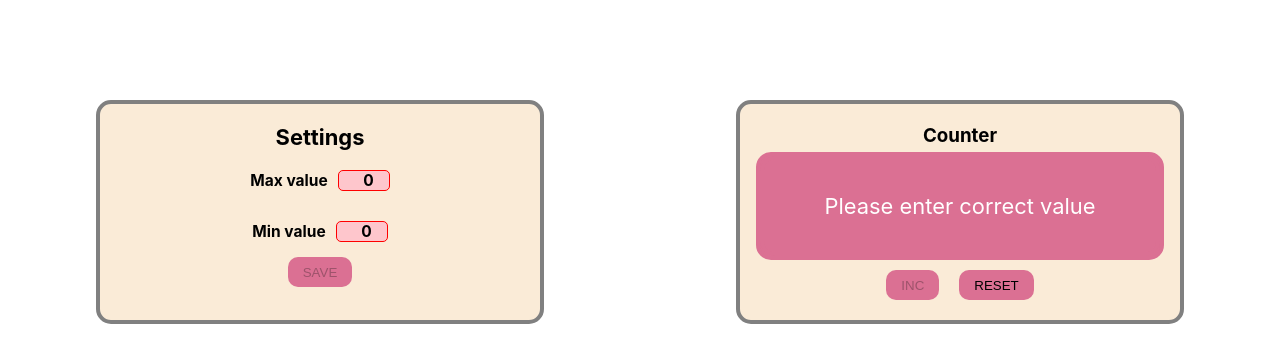
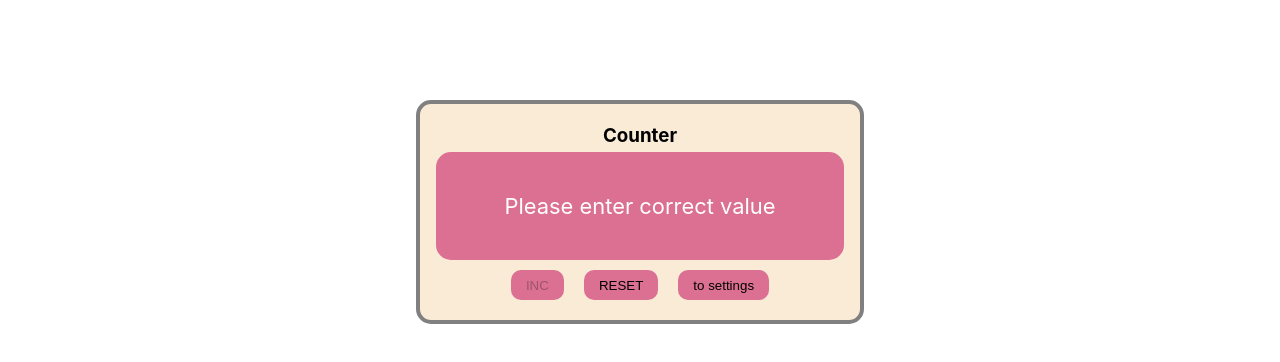
Before and after one commit to LizaAgey/inc_counter, a React (Create React App) app: page /counter in a window 1280 px wide. Shown: the top 362 px of the page. Built offline with nearby package versions, Linux system fonts and the light colour scheme.

Commit message:
feat: separated to two pages via routes

```diff
--- a/package.json
+++ b/package.json
@@ -19,6 +19,7 @@
     "gh-pages": "^4.0.0",
     "react": "^18.2.0",
     "react-dom": "^18.2.0",
+    "react-router-dom": "^6.6.1",
     "react-scripts": "5.0.1",
     "typescript": "^4.4.2",
     "web-vitals": "^2.1.0"
--- a/src/App.tsx
+++ b/src/App.tsx
@@ -4,6 +4,7 @@ import Counter from './components/Counter/Counter';
 import Settings from './components/Settings/Settings';
 import {setValueToLS} from './utils/LocaStorageUtils/setValueToLS';
 import {getValueFromLS} from './utils/LocaStorageUtils/getValueFromLS';
+import {BrowserRouter, NavLink, Route, Routes} from 'react-router-dom';
 
 export type ErrorType = {
     isMaxError: boolean
@@ -70,8 +71,21 @@ function App() {
     };
 
     return (
+        <BrowserRouter>
+
             <div className={'App'}>
-                <Settings
+
+                <Routes >
+                    <Route  path="/counter" element={<Counter
+                        lsMaxValue={getValueFromLS(lsMaxValueKey)}
+                        inputMinValue={inputMinValue}
+                        number={number}
+                        setNumber={setNumber}
+                        error={error}
+                        isSettingsSaved={isSettingsSaved}
+
+                    />}/>
+                    <Route path={"/"} element={<Settings
                         inputMaxValue={inputMaxValue}
                         inputMinValue={inputMinValue}
                         setInputMaxValue={setInputMaxValue}
@@ -80,17 +94,13 @@ function App() {
                         error={error}
                         setError={setError}
                         setSettingsSaved={setSettingsSaved}
-                />
-                <Counter
-                    lsMaxValue={getValueFromLS(lsMaxValueKey)}
-                    inputMinValue={inputMinValue}
-                    number={number}
-                    setNumber={setNumber}
-                    error={error}
-                    isSettingsSaved={isSettingsSaved}
+                    />}/>
+                </Routes>
 
-                />
+
+
             </div>
+        </BrowserRouter>
     );
 }
 
--- a/src/components/Button/Button.tsx
+++ b/src/components/Button/Button.tsx
@@ -3,13 +3,13 @@ import styles from './Button.module.css'
 
 type ButtonType = {
     name: string,
-    onClickCallback: () => void
+    onClickCallback?: () => void
     disabled?: boolean
 }
 
 const Button: React.FC<ButtonType> = (props) => {
     const onClickHandler = () => {
-        props.onClickCallback()
+        props.onClickCallback && props.onClickCallback()
     };
 
     return (
--- a/src/components/Counter/Counter.tsx
+++ b/src/components/Counter/Counter.tsx
@@ -3,6 +3,7 @@ import Button from '../Button/Button';
 import styles from './Counter.module.css'
 import './../../App.css';
 import {ErrorType} from '../../App';
+import {NavLink} from 'react-router-dom';
 
 type CounterType = {
     lsMaxValue: number
@@ -37,7 +38,7 @@ const Counter: React.FC<CounterType> = ({
         } else if (isSettingsSaved) {
             return number
         } else if (!isSettingsSaved) {
-            return "Please save settings"
+            return 'Please save settings'
         }
     }
 
@@ -59,6 +60,11 @@ const Counter: React.FC<CounterType> = ({
                     name={'RESET'}
                     onClickCallback={resetNumber}
                 />
+                <NavLink to={'/'}>
+                    <Button
+                        name={'to settings'}
+                    />
+                </NavLink>
             </div>
         </div>
     );
--- a/src/components/Settings/Settings.tsx
+++ b/src/components/Settings/Settings.tsx
@@ -3,6 +3,7 @@ import Button from '../Button/Button';
 import styles from './Settings.module.css'
 import {ErrorType} from '../../App';
 import Input from '../Input/Input';
+import {NavLink} from 'react-router-dom';
 
 type SettingsType = {
     inputMaxValue: number
@@ -45,7 +46,9 @@ const Settings: React.FC<SettingsType> = ({
     const isDisabled = error.isMinError || error.isMaxError
 
     return (
+
         <div className={styles.settings}>
+
             <h3>Settings</h3>
             <h5>Max value
                 <Input
@@ -59,11 +62,14 @@ const Settings: React.FC<SettingsType> = ({
                     onChange={minValueHandler}
                     className={error.isMinError ? styles.error : ''}/>
             </h5>
-            <Button
+            <NavLink to={'/counter'}>
+                <Button
                 name={'SAVE'}
                 onClickCallback={saveSettings}
                 disabled={isDisabled}
             />
+            </NavLink>
+
         </div>
     );
 };
```
Also changed, not shown: 1 other file (tests, documents, lock files or other folders). Lines whose indentation alone changed are shown as unchanged.
